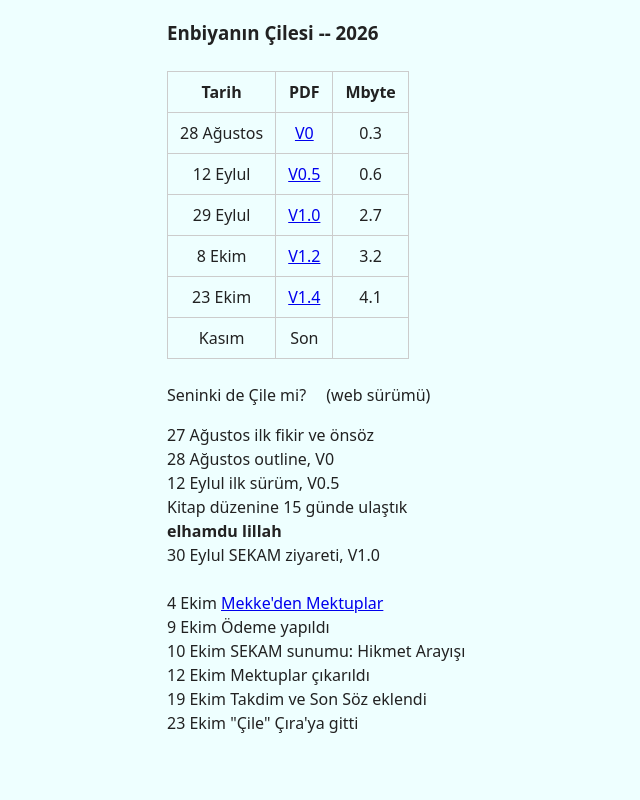
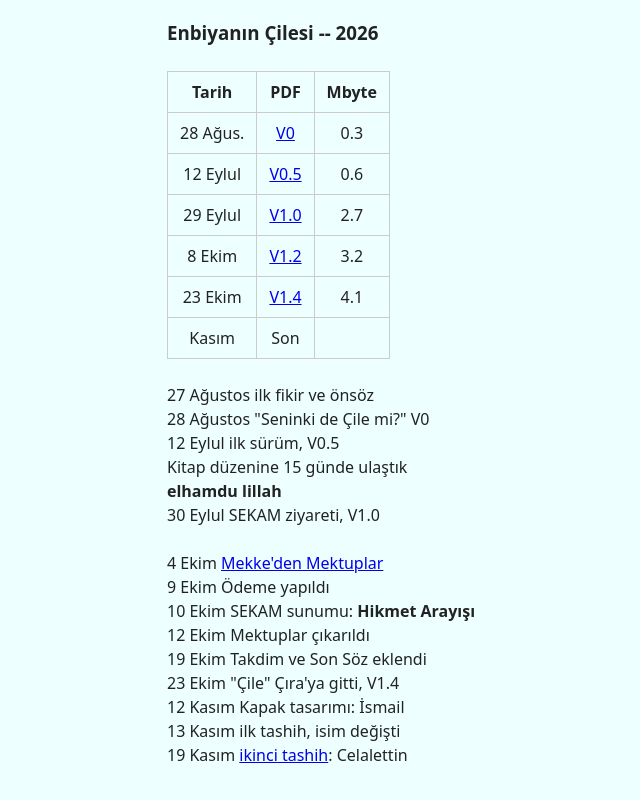
Before and after one commit to Okuyun/YZ, a plain HTML site: page enbiya/index.html in a window 1280 px wide. Shown: the whole page, without its empty margins (173-813 px from the left). Drawn offline with Linux system fonts and the light colour scheme.

Commit message:
Çile tashih

```diff
--- a/enbiya/index.html
+++ b/enbiya/index.html
@@ -35,7 +35,7 @@
   </thead>
   <tbody>
     <tr>
-      <td>28 Ağustos</td>
+      <td>28 Ağus.</td>
       <td><a href="Çile_V0.pdf">V0</a></td>
       <td>0.3</td>
     </tr>
@@ -66,11 +66,11 @@
     </tr>
   </tbody>
 </table>
-<p>
+<!-- <p>
   <a>Seninki de Çile mi?</a>&emsp; (web sürümü)
-</p>
+</p> -->
 <p>27 Ağustos ilk fikir ve önsöz<br>
-28 Ağustos outline, V0<br>
+28 Ağustos "Seninki de Çile mi?" V0<br>
 12 Eylul ilk sürüm, V0.5<br>
 Kitap düzenine 15 günde ulaştık<br>
 <b>elhamdu lillah</b><br>
@@ -78,10 +78,13 @@ Kitap düzenine 15 günde ulaştık<br>
 <br>
 4 Ekim <a href="Mektuplar.html">Mekke'den Mektuplar</a><br>
 9 Ekim Ödeme yapıldı<br>
-10 Ekim SEKAM sunumu: Hikmet Arayışı<br>
+10 Ekim SEKAM sunumu: <b>Hikmet Arayışı</b><br>
 12 Ekim Mektuplar çıkarıldı<br>
 19 Ekim Takdim ve Son Söz eklendi<br>
-23 Ekim "Çile" Çıra'ya gitti<br>
+23 Ekim "Çile" Çıra'ya gitti, V1.4<br>
+12 Kasım Kapak tasarımı: İsmail <br>
+13 Kasım ilk tashih, isim değişti <br>
+19 Kasım <a href="Enbiya tashih.pdf">ikinci tashih</a>: Celalettin<br>
 <!--
 19 Temmuz Kitap formatı (tashih için)<br>
 23 Temmuz Baskıya hazır: <a href="2931 Ben neyim_KAPAK.pdf">Kapak</a><br>
```
Also changed, not shown: 1 other file.
